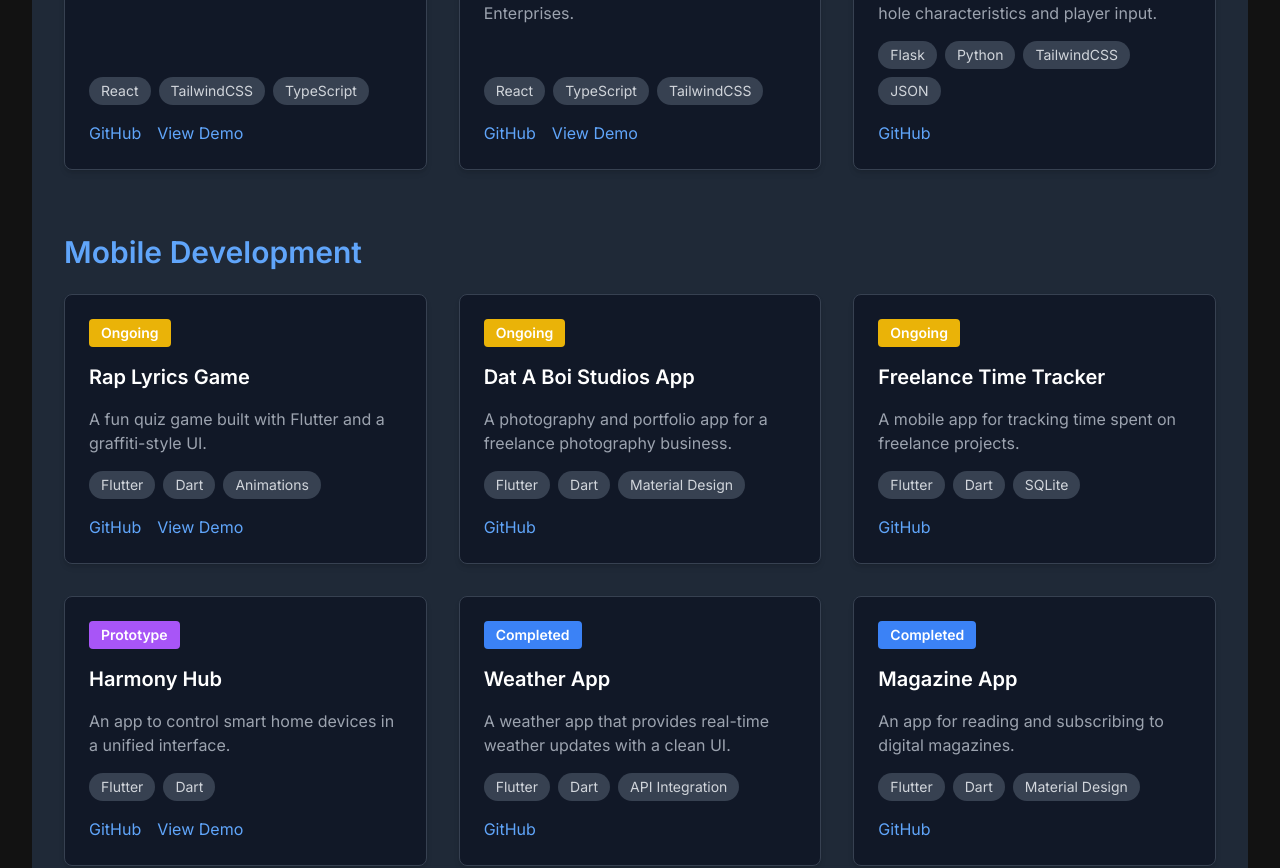
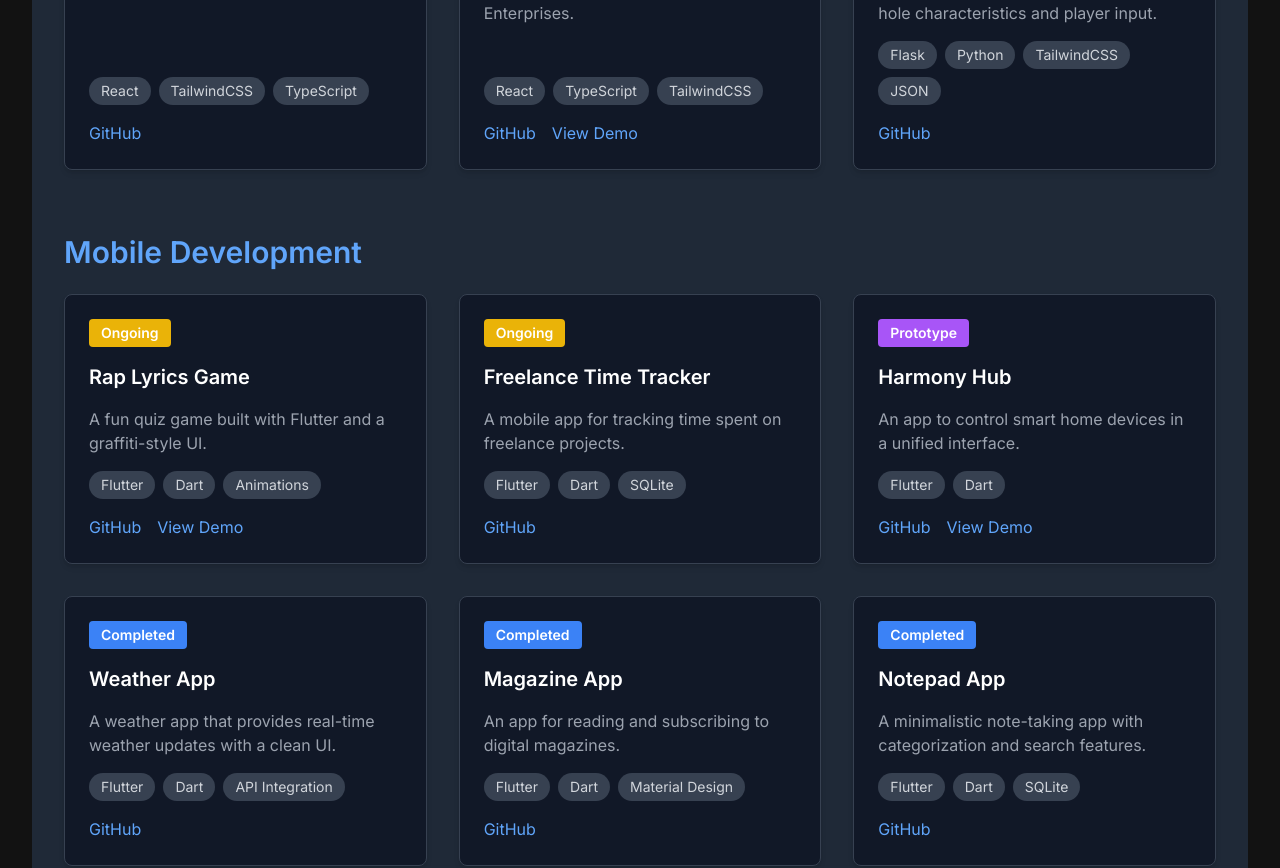
Before and after one commit to Cod-e-Codes/my-portfolio, a React (Vite) app: page /all-projects in a window 1280 px wide. Shown: the part 920-1788 px from the top of the page. Built offline with nearby package versions, Linux system fonts and the light colour scheme.

Commit message:
Update projects

```diff
--- a/src/components/Projects.tsx
+++ b/src/components/Projects.tsx
@@ -5,8 +5,7 @@ const projects = [
         title: 'Magi Ministries App',
         description: 'A Flutter web app for managing church activities with localization, API integration, PHP, and MySQL.',
         status: 'Ongoing',
-        github: '#',
-        demo: '#',
+        github: 'https://github.com/Cod-e-Codes/magi',
         technologies: ['Flutter Web', 'Dart', 'Localization', 'PHP', 'MySQL'],
     },
     {
@@ -15,14 +14,12 @@ const projects = [
         status: 'Ongoing',
         technologies: ['React', 'TailwindCSS', 'TypeScript'],
         github: 'https://github.com/Cod-e-Codes/my-portfolio',
-        demo: 'https://www.cod-e-codes.com',
     },
     {
         title: 'PartyDice',
         description: 'A neubrutalism-inspired party game with randomized dice rolls and unique outcomes.',
         status: 'Ongoing',
         github: 'https://github.com/Cod-e-Codes/PartyDice',
-        demo: '#',
         technologies: ['Flutter', 'Game Design', 'Animations'],
     },
     {
@@ -30,7 +27,6 @@ const projects = [
         description: 'A hands-free kitchen assistant app with voice commands, meal planning, pantry management, and Lottie animations.',
         status: 'Ongoing',
         github: 'https://github.com/Cod-e-Codes/KitJinn',
-        demo: '#',
         technologies: ['Flutter', 'Dart', 'Voice Recognition', 'Lottie Animations', 'Material 3'],
     },
 ];
@@ -126,7 +122,7 @@ const Projects: React.FC = () => {
                                 >
                                     GitHub
                                 </a>
-                                {project.demo && (
+                                {/* {project.demo && (
                                     <a
                                         href={project.demo}
                                         target="_blank" // Opens in a new tab
@@ -136,7 +132,7 @@ const Projects: React.FC = () => {
                                     >
                                         View Demo
                                     </a>
-                                )}
+                                )} */}
                             </div>
                         </div>
                     ))}
--- a/src/components/ProjectsPage.tsx
+++ b/src/components/ProjectsPage.tsx
@@ -21,8 +21,7 @@ const projects: Projects = {
             title: 'Magi Ministries App',
             description: 'A Flutter web app for managing church activities with localization, API integration, PHP, and MySQL.',
             status: 'Ongoing',
-            github: '#',
-            demo: '#',
+            github: 'https://github.com/Cod-e-Codes/magi',
             technologies: ['Flutter Web', 'Dart', 'Localization', 'PHP', 'MySQL'],
         },
         {
@@ -46,7 +45,6 @@ const projects: Projects = {
             description: 'A responsive portfolio showcasing my projects and skills.',
             status: 'Ongoing',
             github: 'https://github.com/Cod-e-Codes/my-portfolio',
-            demo: 'https://www.cod-e-codes.com',
             technologies: ['React', 'TailwindCSS', 'TypeScript'],
         },
         {
@@ -75,17 +73,10 @@ const projects: Projects = {
             technologies: ['Flutter', 'Dart', 'Animations'],
         },
         {
-            title: 'Dat A Boi Studios App',
-            description: 'A photography and portfolio app for a freelance photography business.',
-            status: 'Ongoing',
-            github: '#',
-            technologies: ['Flutter', 'Dart', 'Material Design'],
-        },
-        {
             title: 'Freelance Time Tracker',
             description: 'A mobile app for tracking time spent on freelance projects.',
             status: 'Ongoing',
-            github: '#',
+            github: 'https://github.com/Cod-e-Codes/freelance-time-tracker',
             technologies: ['Flutter', 'Dart', 'SQLite'],
         },
         {
@@ -100,21 +91,21 @@ const projects: Projects = {
             title: 'Weather App',
             description: 'A weather app that provides real-time weather updates with a clean UI.',
             status: 'Completed',
-            github: '#',
+            github: 'https://github.com/Cod-e-Codes/weather-app',
             technologies: ['Flutter', 'Dart', 'API Integration'],
         },
         {
             title: 'Magazine App',
             description: 'An app for reading and subscribing to digital magazines.',
             status: 'Completed',
-            github: '#',
+            github: 'https://github.com/Cod-e-Codes/magazine-app',
             technologies: ['Flutter', 'Dart', 'Material Design'],
         },
         {
             title: 'Notepad App',
             description: 'A minimalistic note-taking app with categorization and search features.',
             status: 'Completed',
-            github: '#',
+            github: 'https://github.com/Cod-e-Codes/notepad-app',
             technologies: ['Flutter', 'Dart', 'SQLite'],
         },
         {
@@ -150,13 +141,6 @@ const projects: Projects = {
             demo: '#',
             technologies: ['Python', 'AI', 'Flutter'],
         },
-        {
-            title: 'Flutter Remote Compiler',
-            description: 'A tool for compiling Flutter apps remotely for faster development.',
-            status: 'Ongoing',
-            github: '#',
-            technologies: ['Flutter', 'Dart', 'CI/CD'],
-        },
     ],
     "Games and Experiments": [
         {
@@ -170,7 +154,7 @@ const projects: Projects = {
             title: 'Memory Match Game',
             description: 'A fun memory matching game with animated transitions.',
             status: 'Completed',
-            github: '#',
+            github: 'https://github.com/Cod-e-Codes/memory-game',
             demo: '#',
             technologies: ['Flutter', 'Dart', 'Animations'],
         },
@@ -178,7 +162,7 @@ const projects: Projects = {
             title: 'Pacman Clone',
             description: 'A clone of the classic Pacman game built as a fun project.',
             status: 'Completed',
-            github: '#',
+            github: 'https://github.com/Cod-e-Codes/pacman-clone',
             demo: '#',
             technologies: ['Flutter', 'Game Design'],
         },
@@ -186,7 +170,7 @@ const projects: Projects = {
             title: 'Tetris Game',
             description: 'A recreation of the classic Tetris game with modern animations.',
             status: 'Completed',
-            github: '#',
+            github: 'https://github.com/Cod-e-Codes/tetris',
             demo: '#',
             technologies: ['Flutter', 'Game Design'],
         },
@@ -194,38 +178,17 @@ const projects: Projects = {
             title: 'Minesweeper Game',
             description: 'A digital version of the classic Minesweeper game with customizable difficulty.',
             status: 'Completed',
-            github: '#',
+            github: 'https://github.com/Cod-e-Codes/minesweeper',
             demo: '#',
             technologies: ['Flutter', 'Game Design'],
-        },
-        {
-            title: 'Mille Bornes Game',
-            description: 'A digital version of the Mille Bornes card game.',
-            status: 'Ongoing',
-            github: '#',
-            technologies: ['Flutter', 'Game Design'],
-        },
-        {
-            title: 'Pictionary Game',
-            description: 'A multiplayer drawing and guessing game.',
-            status: 'Completed',
-            github: '#',
-            technologies: ['Flutter', 'Socket Programming'],
         },
         {
             title: 'Tic-Tac-Toe Game',
             description: 'A two-player Tic-Tac-Toe game with animations and AI.',
             status: 'Completed',
-            github: '#',
+            github: 'https://github.com/Cod-e-Codes/tictactoe',
             demo: '#',
             technologies: ['Flutter', 'Game Design', 'AI'],
-        },
-        {
-            title: 'Hacking Simulator',
-            description: 'A simulation game exploring ethical hacking and cybersecurity techniques.',
-            status: 'Prototype',
-            github: '#',
-            technologies: ['Flutter', 'Game Design'],
         },
         {
             title: 'PartyDice',
@@ -234,13 +197,6 @@ const projects: Projects = {
             github: 'https://github.com/Cod-e-Codes/PartyDice',
             demo: '#',
             technologies: ['Flutter', 'Game Design', 'Animations'],
-        },
-        {
-            title: 'The Empathy Experience',
-            description: 'An immersive, multi-sensory web application designed to foster empathy and connection using interactive 3D experiences.',
-            status: 'Ongoing',
-            github: '#',
-            technologies: ['React', 'React-Three-Fiber', 'Webpack', 'Babel'],
         },
     ],
     "Scripts and Tools": [
```
